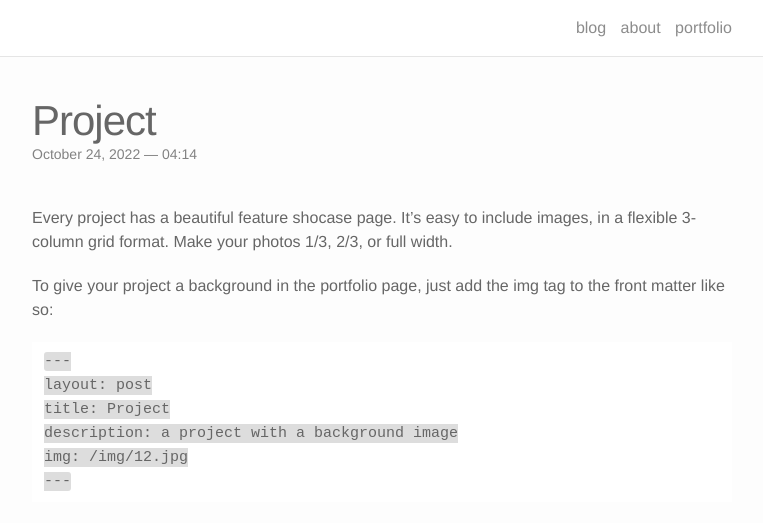
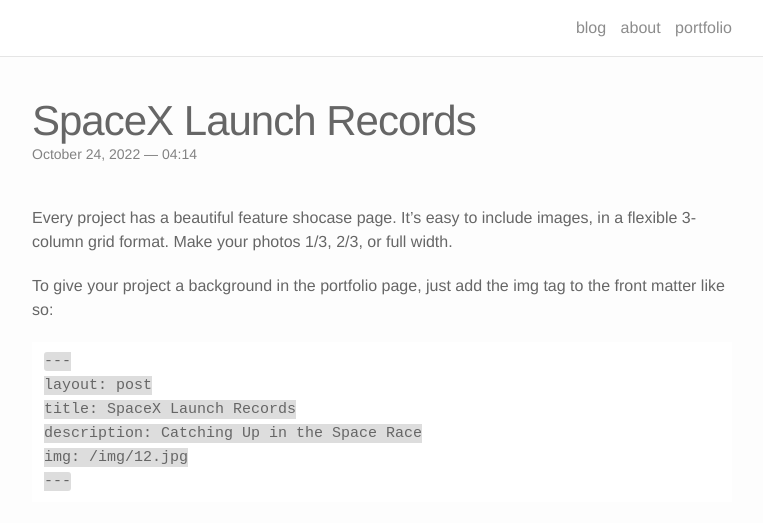
Before and after one commit to Al-1n/Al-1n.github.io, a Jekyll site: the page built from _portfolio/1_project.markdown, in a window 1280 px wide and 900 px high, cut to the strip 0-523 px from the top of the window. Shown: the whole strip, without its empty margins (258-1021 px from the left). Built offline with Jekyll 4.4.1, drawn with Linux system fonts in a browser that asks for light colours; nearby versions of some CDN libraries.

Commit message:
Update 1_project.markdown

```diff
--- a/_portfolio/1_project.markdown
+++ b/_portfolio/1_project.markdown
@@ -1,8 +1,8 @@
 ---
 layout: post
-title: Project
-description: a project with a background image
-img: /img/12.jpg
+title: SpaceX Launch Records
+description: Catching Up in the Space Race
+img: /img/pexels-spacex-586106.jpg
 ---
 
 Every project has a beautiful feature shocase page. It's easy to include images, in a flexible 3-column grid format. Make your photos 1/3, 2/3, or full width.
@@ -11,8 +11,8 @@
 
 	---
 	layout: post
-	title: Project
-	description: a project with a background image
+	title: SpaceX Launch Records
+	description: Catching Up in the Space Race
 	img: /img/12.jpg
 	---
 
```
